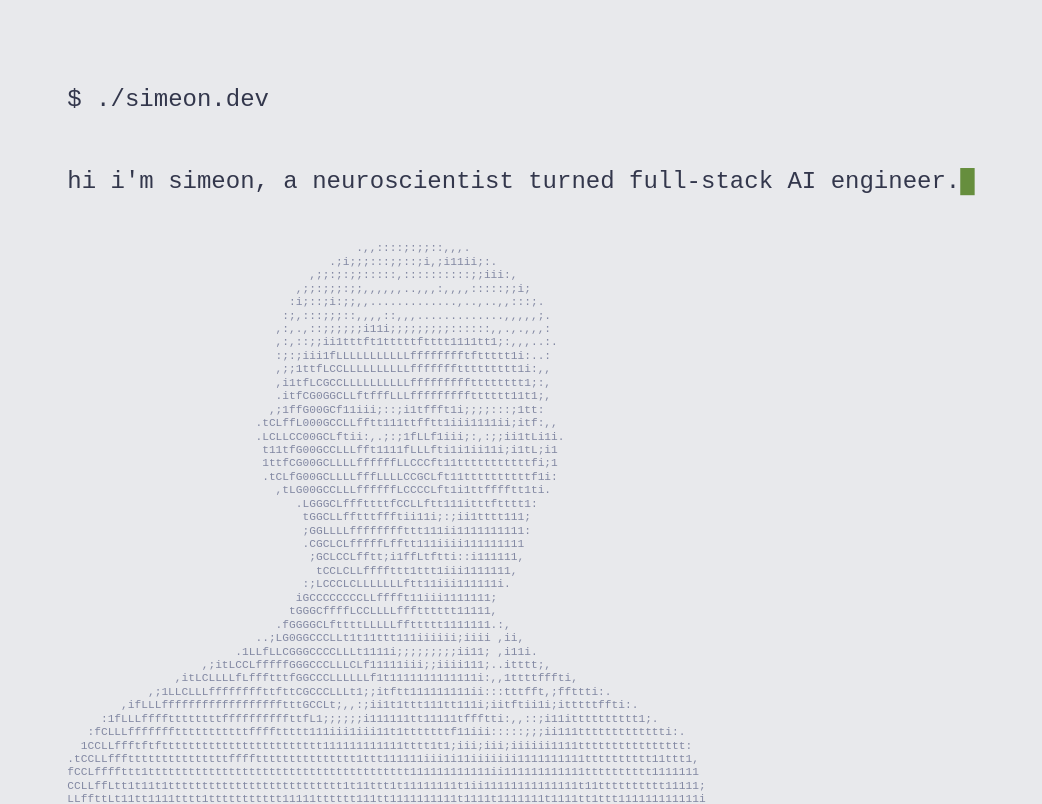
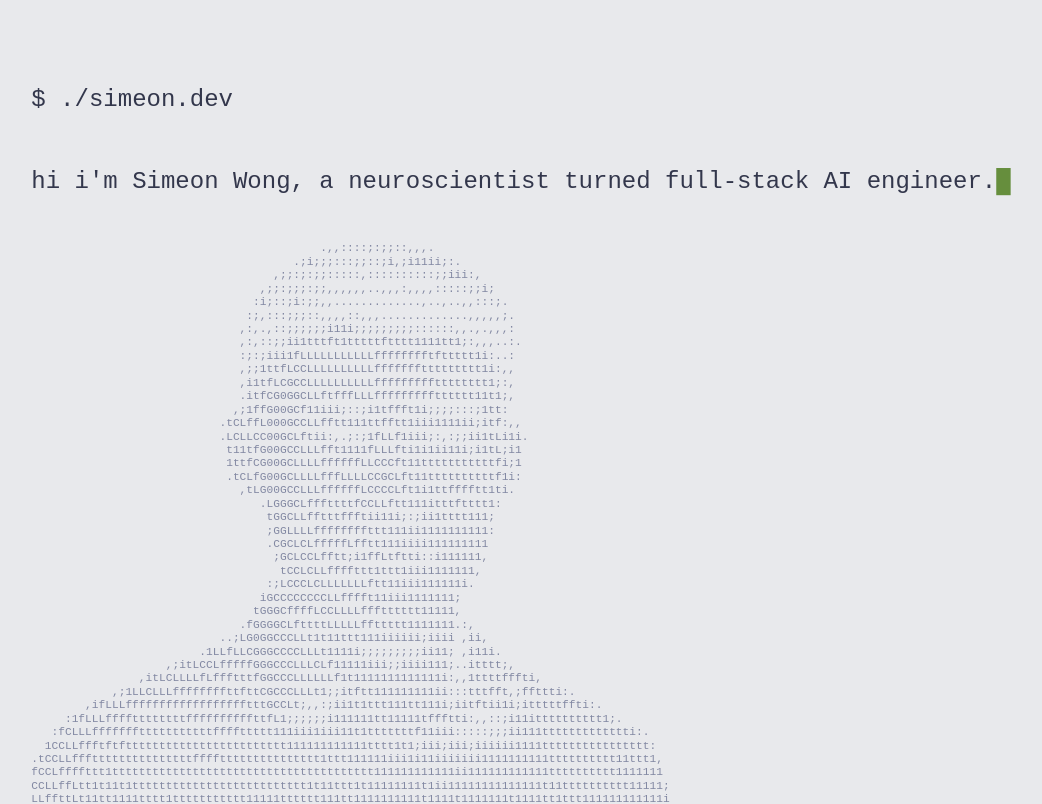
Before and after one commit to dtxe/simeon.dev, a React (Vite) app: page / in a window 1280 px wide. Shown: the top 804 px of the page, without its empty margins (119-1161 px from the left). Built offline with nearby package versions, Linux system fonts and the light colour scheme; a web font is replaced by a local one.

Commit message:
seo stuff

```diff
--- a/index.html
+++ b/index.html
@@ -4,7 +4,40 @@
     <meta charset="UTF-8" />
     <link rel="icon" type="image/svg+xml" href="/favicon.svg" />
     <meta name="viewport" content="width=device-width, initial-scale=1.0" />
-    <title>simeon.dev</title>
+    <meta
+      name="description"
+      content="Simeon Wong is a neuroscientist turned full-stack AI engineer. Find his research, projects, GitHub, Google Scholar, and LinkedIn."
+    />
+    <link rel="canonical" href="https://simeon.dev/" />
+    <meta property="og:type" content="profile" />
+    <meta property="og:title" content="Simeon Wong | Full-stack AI Engineer" />
+    <meta
+      property="og:description"
+      content="Simeon Wong is a neuroscientist turned full-stack AI engineer."
+    />
+    <meta property="og:url" content="https://simeon.dev/" />
+    <meta property="og:site_name" content="Simeon Wong" />
+    <meta name="twitter:card" content="summary" />
+    <meta name="twitter:title" content="Simeon Wong | Full-stack AI Engineer" />
+    <meta
+      name="twitter:description"
+      content="Neuroscientist turned full-stack AI engineer."
+    />
+    <script type="application/ld+json">
+      {
+        "@context": "https://schema.org",
+        "@type": "Person",
+        "name": "Simeon Wong",
+        "url": "https://simeon.dev/",
+        "sameAs": [
+          "https://scholar.google.com/citations?user=23OCXlIAAAAJ",
+          "https://github.com/dtxe",
+          "https://www.linkedin.com/in/simeonwong/"
+        ],
+        "jobTitle": "Full-stack AI engineer"
+      }
+    </script>
+    <title>Simeon Wong | Full-stack AI Engineer</title>
   </head>
   <body>
     <div id="root"></div>
--- a/src/components/TerminalPrompt.tsx
+++ b/src/components/TerminalPrompt.tsx
@@ -3,7 +3,7 @@ import './TerminalPrompt.css'
 
 const FULL_TEXT = `$ ./simeon.dev
 
-hi i'm simeon, a neuroscientist turned full-stack AI engineer.`
+hi i'm Simeon Wong, a neuroscientist turned full-stack AI engineer.`
 const DURATION_MS = 500
 
 export default function TerminalPrompt({ onDone }: { onDone?: () => void }) {
```
